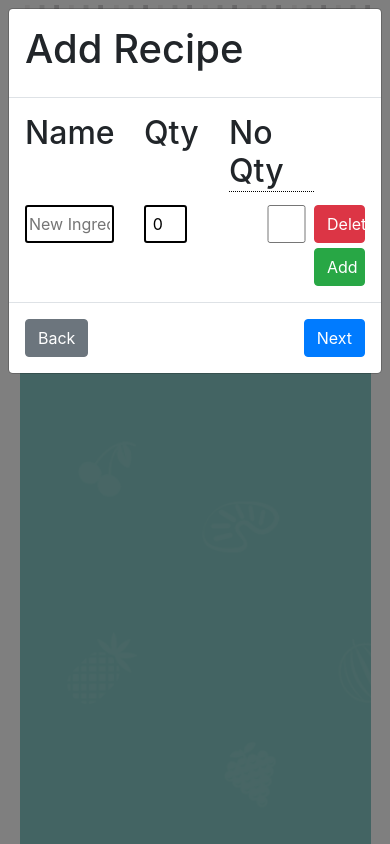
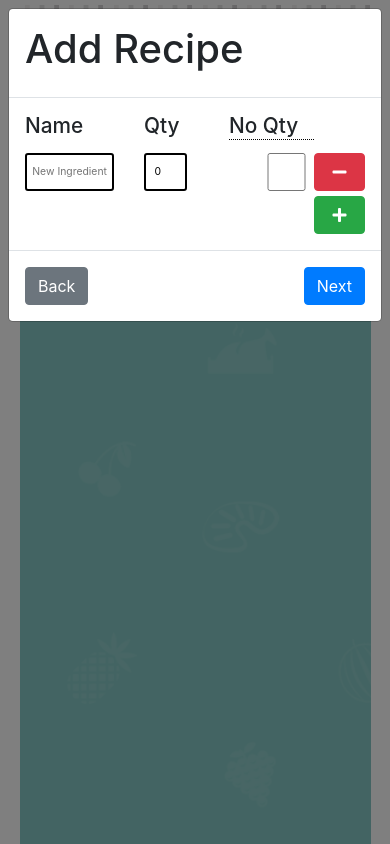
Before and after one commit to poking123/Ingredients, a React (Create React App) app in the folder client/: page /Recipes in a window 390 px wide. Both pictures are taken after a click on the button "Add Recipe". Built offline with nearby package versions, Linux system fonts and the light colour scheme.

Commit message:
fixed some mobile problems

```diff
--- a/client/src/components/RecipeInput/IngredientRow.js
+++ b/client/src/components/RecipeInput/IngredientRow.js
@@ -1,21 +1,33 @@
 import React from 'react';
 
-function IngredientRow({index, ingredient, handleEditRecipeRowChange, deleteEditRecipeIngredient}) {
+function IngredientRow({isMobile, index, ingredient, handleEditRecipeRowChange, deleteEditRecipeIngredient}) {
     let noQuantityInput;
     let quantityInput;
 
+    let ingredientRowClass = 'ingredientRow';
+
+    let deleteText;
+
+    if (isMobile) {
+        ingredientRowClass += ' mobileIngredientRow';
+        deleteText = <i className="fas fa-minus"></i>;
+    } else {
+        deleteText = 'Delete';
+    }
+
     noQuantityInput = <input type="checkbox" name="noQuantity" className="ingredientNoQuantity" onChange={e => handleEditRecipeRowChange(e, index)} checked={ingredient.quantity === null} />
+
     if (ingredient.quantity !== null) { // has quantity
         quantityInput = <input type="number" name="quantity" className="ingredientQuantity hasQuantity" onChange={e => handleEditRecipeRowChange(e, index)} value={ingredient.quantity} min="0" />;
     } else { // no quantity
         quantityInput = <input type="number" name="quantity" className="ingredientQuantity noQuantity" onChange={e => handleEditRecipeRowChange(e, index)} value='' min="0" disabled />;
     }
 
-    return (<div className="ingredientRow">
+    return (<div className={ingredientRowClass}>
         <input type="text" name="ingredientName" className="ingredientName" onChange={e => handleEditRecipeRowChange(e, index)} value={ingredient.name} placeholder='New Ingredient' />
         { quantityInput }
         { noQuantityInput }
-        <button type="button" className="btn btn-danger" onClick={() => deleteEditRecipeIngredient(index)}>Delete</button>
+        <button type="button" className="btn btn-danger" onClick={() => deleteEditRecipeIngredient(index)}>{deleteText}</button>
     </div>);
 }
 
--- a/client/src/components/RecipeInput/IngredientRows.js
+++ b/client/src/components/RecipeInput/IngredientRows.js
@@ -70,12 +70,21 @@ class IngredientRows extends React.Component {
 
     render() {
         let ingredientRowsHTML = this.state.ingredients.map((ingredient, index) => {
-            return <IngredientRow index={index} ingredient={ingredient} handleEditRecipeRowChange={this.handleEditRecipeRowChange} deleteEditRecipeIngredient={this.deleteEditRecipeIngredient} key={ingredient._id} />
+            return <IngredientRow isMobile={this.props.isMobile} index={index} ingredient={ingredient} handleEditRecipeRowChange={this.handleEditRecipeRowChange} deleteEditRecipeIngredient={this.deleteEditRecipeIngredient} key={ingredient._id} />
         });
 
+        let addText;
+        let ingredientRowClass = 'ingredientRow';
+
         if (this.props.isMobile) {
-            return (<div className="ingredientsWrapper">
-                <div className="ingredientRow">
+            addText = <i className="fas fa-plus"></i>;
+            ingredientRowClass += ' mobileIngredientRow';
+        } else {
+            addText = 'Add Row';
+        }
+
+        return (<div className="ingredientsWrapper">
+                <div className={ingredientRowClass}>
                     <h2>Name</h2>
                     <h2>Qty</h2>
                     <h2 id="noQuantityH2" data-toggle="tooltip" title="For ingredients we do not wish to add a quantity to. It is always assumed that these ingredients have infinite quantity.">No Qty</h2>
@@ -84,34 +93,13 @@ class IngredientRows extends React.Component {
 
                 {ingredientRowsHTML}
 
-                <div className="ingredientRow">
+                <div className={ingredientRowClass}>
                     <div></div>
                     <div></div>
                     <div></div>
-                    <button className="btn btn-success" onClick={() => this.addIngredientRow()}>Add</button>
+                    <button className="btn btn-success" onClick={() => this.addIngredientRow()}>{addText}</button>
                 </div>
             </div>);
-        } else {
-            return (<div className="ingredientsWrapper">
-                <div className="ingredientRow">
-                    <h2>Ingredient Name</h2>
-                    <h2>Quantity</h2>
-                    <h2 id="noQuantityH2" data-toggle="tooltip" title="For ingredients we do not wish to add a quantity to. It is always assumed that these ingredients have infinite quantity.">No Quantity</h2>
-                    <div></div>
-                </div>
-
-                {ingredientRowsHTML}
-
-                <div className="ingredientRow">
-                    <div></div>
-                    <div></div>
-                    <div></div>
-                    <button className="btn btn-success" onClick={() => this.addIngredientRow()}>Add Row</button>
-                </div>
-            </div>);
-        }
-
-
     }
 }
 
```
Also changed, not shown: client/public/css/main.css, 2 other files (tests, documents, lock files or other folders).
